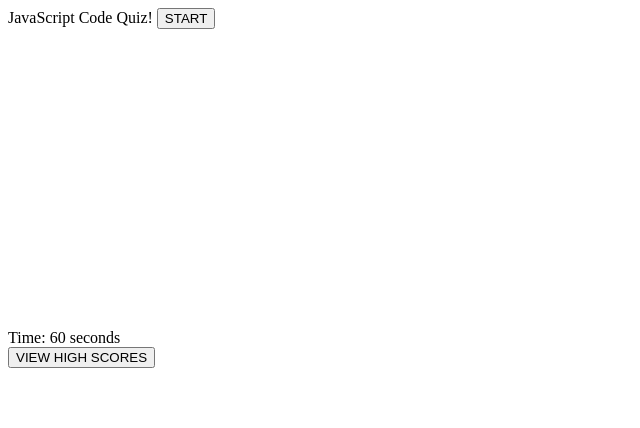
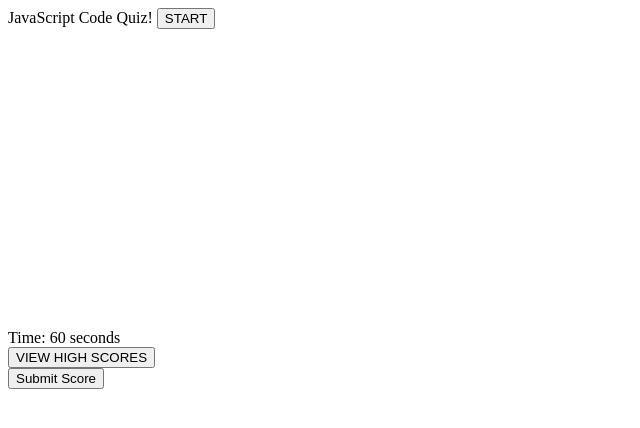
Before and after one commit to AndrewNalley/code-quiz, a plain HTML site: page index.html in a window 1280 px wide. Shown: the whole page, without its empty margins (0-640 px from the left). Drawn offline with Linux system fonts and the light colour scheme.

Commit message:
add high score list

```diff
--- a/assets/js/script.js
+++ b/assets/js/script.js
@@ -6,6 +6,7 @@ var answerResultEl = document.getElementById("answer result")
 var resultsContainer = document.getElementById("score");
 var timerEl = document.getElementById("timer");
 var showScoreButton = document.getElementById("show-score");
+var highScores = [];
 var currentQuestionIndex = 0;
 var userAnswers = 0;
 var timeLeft = 60;
@@ -86,7 +87,20 @@ function endQuiz() {
   formEl.appendChild(submitButton);
   answerContainer.appendChild(formEl);
 }
-
+function highScore() {
+    var initials = document.getElementById("initials").value;
+    highScores.push({initials: initials, score: userAnswers});
+    highScores.sort(function(a, b) {
+        return b.score - a.score;
+    });
+    var highScoreList = document.createElement("ol");
+    highScores.forEach(function(score) {
+        var listItem = document.createElement("li");
+        listItem.textContent = score.initials + " - " + score.score;
+        highScoreList.appendChild(listItem);
+});
+resultsContainer.appendChild(highScoreList);
+}
 
 var quizQuestions = [
     {
--- a/index.html
+++ b/index.html
@@ -21,6 +21,7 @@
         <section id="score">
             <button id="show-score">VIEW HIGH SCORES</button>
             <div id="initials"></div>
+            <button id="submit-score" onclick="highScore()">Submit Score</button>
         </section>
 
     </main>
```
